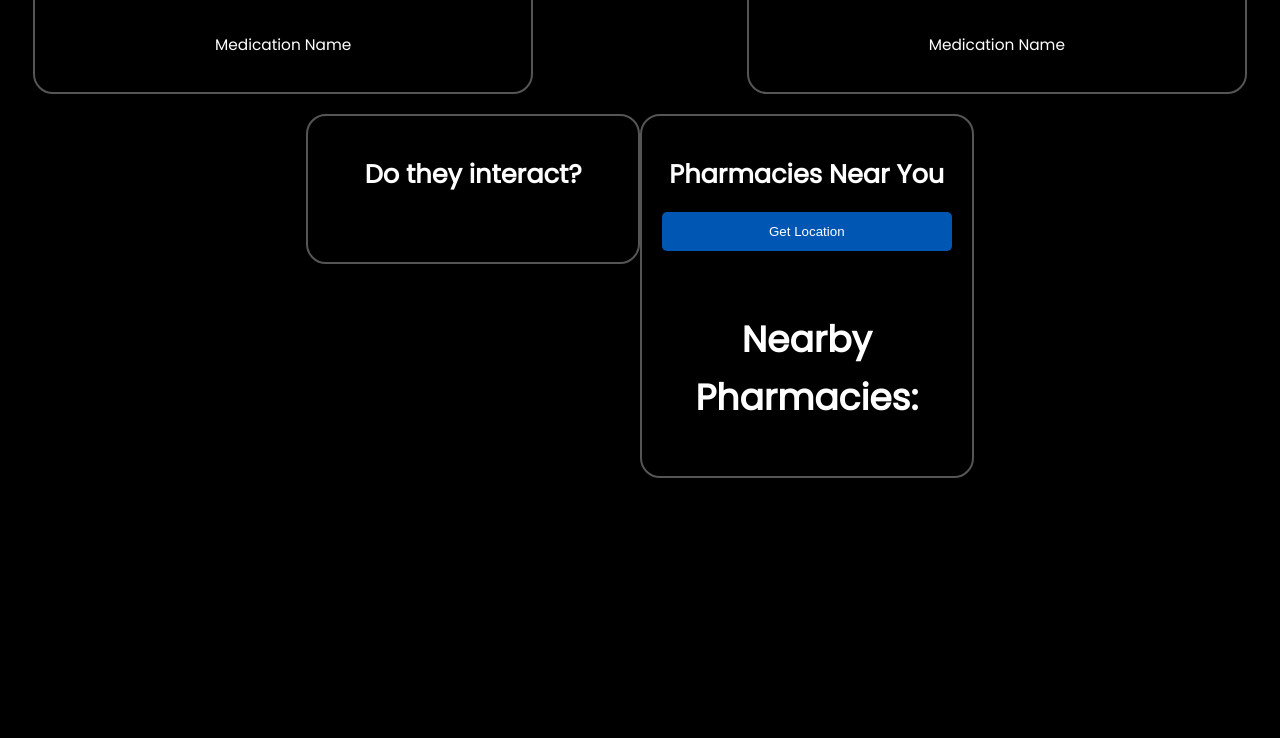
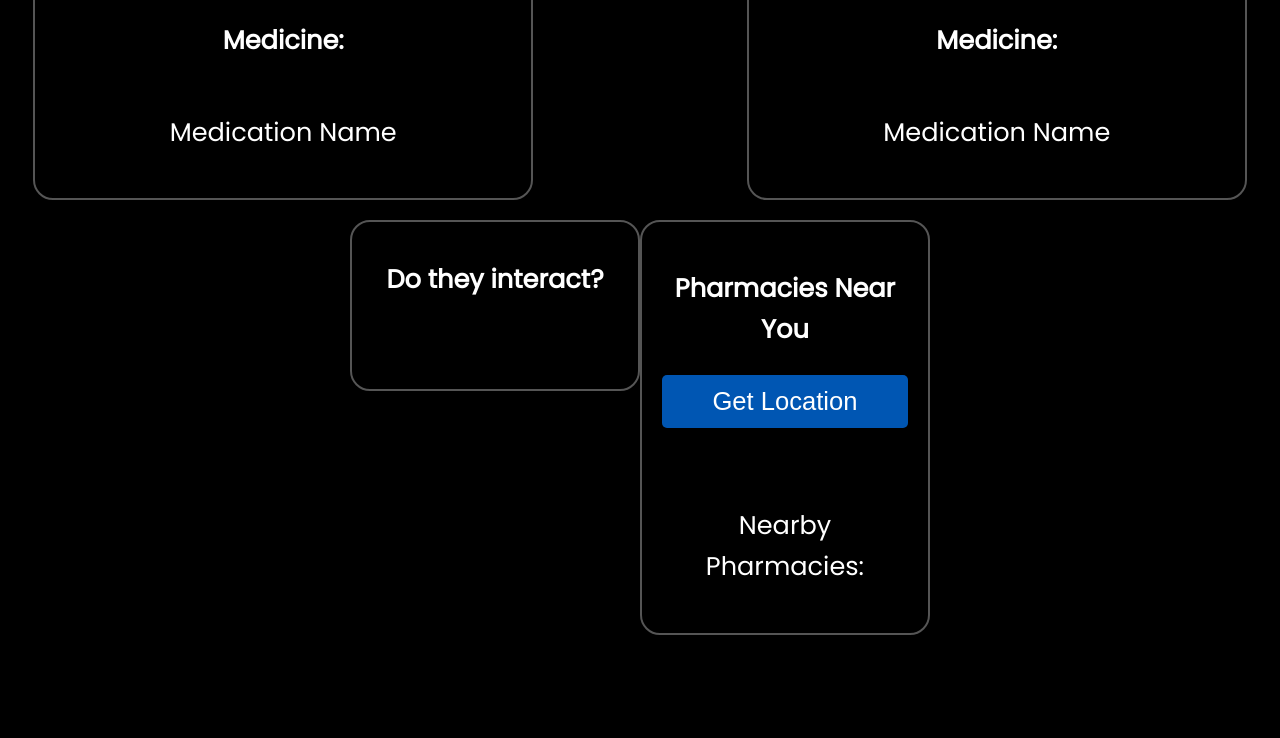
Before and after one commit to karatedg/pHARMacy, a website with bundled scripts: page src/index.html in a window 1280 px wide. Shown: the part 514-1252 px from the top of the page. Before the commit the page ends 1096 px from the top, so only its background shows below. Built offline with nearby package versions, Linux system fonts and the light colour scheme; a script that the page names is missing.

Commit message:
Updated Index and reaction files
Changed the heading tags from the index file from the standard Heading tags and changed them to inline style code paragraph tags to have relative style code
updated some of the Reaction CSS code as well

```diff
--- a/src/index.html
+++ b/src/index.html
@@ -29,11 +29,11 @@
                     <label for="imageFile">Upload an Image:</label>
                     <input type="file" id="imageFile" accept="image/*" required>
                 </form>
-                <h2>Medicine:</h2>
+                <p style = "font-size:2vw; font-weight:bold">Medicine:</p>
                 <p id="ocrText">Medication Name</p>
             </div>
 
-            <div id="button-special"class="button-container box">
+            <div id="button-special" class="button-container box">
                 <button id="submitImage" type="button">Submit</button>
             </div>
 
@@ -44,7 +44,7 @@
                     <label for="imageFile">Upload an Image:</label>
                     <input type="file" id="imageFile2" accept="image/*" required>
                 </form>
-                <h2>Medicine:</h2>
+                <p style = "font-size:2vw; font-weight:bold">Medicine:</p>
                 <p id="ocrText2">Medication Name</p>
             </div>
         </div>
@@ -58,11 +58,11 @@
             </div>
 
             <div class="box">
-                <h1>Pharmacies Near You</h1>
-                <button id="getLocation">Get Location</button>
+                <p style = "font-size:2vw; font-weight:bold">Pharmacies Near You</p>
+                <button style = "font-size:2vw" id="getLocation">Get Location</button>
                 <p id="output"></p>
                 <div id="hospitals">
-                <h2>Nearby Pharmacies:</h2>
+                <p style = "font-size:2vw">Nearby Pharmacies:</p>
                     <ul id="hospitalList"></ul>
                 </div>
                 <script src="geolocate.js"></script>
--- a/src/reactions.css
+++ b/src/reactions.css
@@ -87,7 +87,7 @@
 }
 
 .box p {
-    font-size: 1.2vw; /* Adjusted to 1.2% of viewport width */
+    font-size: 2vw; /* Adjusted to 1.2% of viewport width */
     color: white;
     text-align: center;
 }
```
